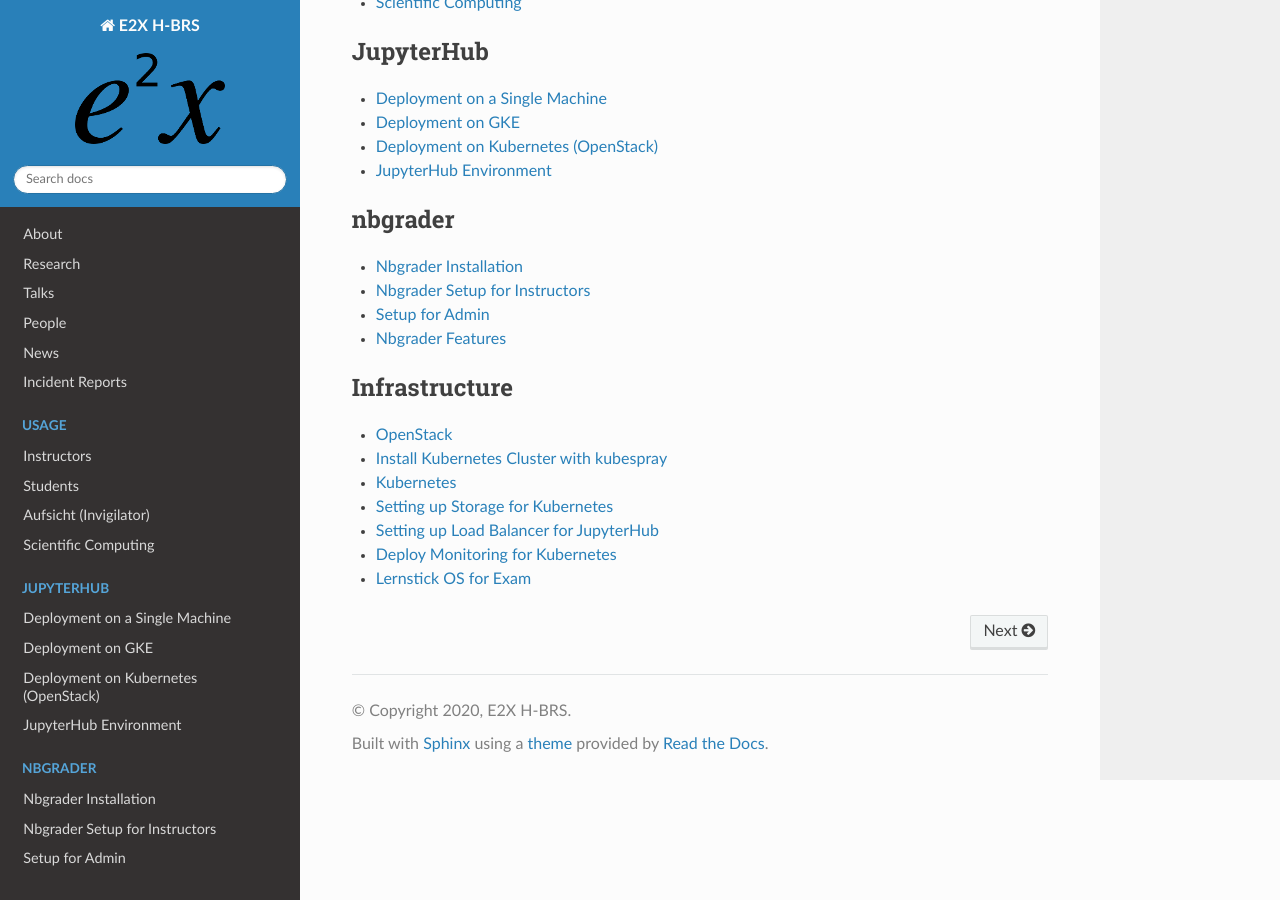
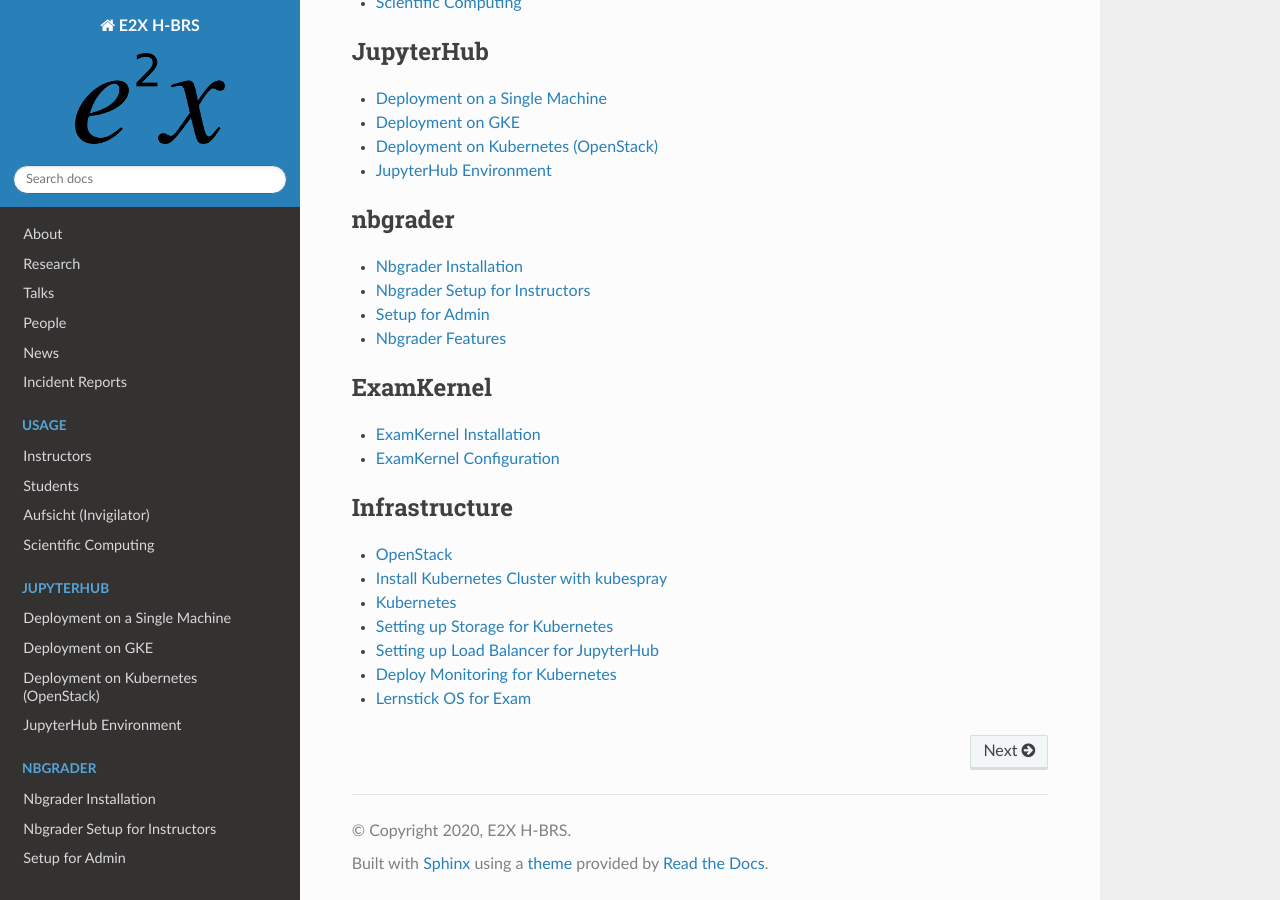
Before and after one commit to DigiKlausur/e2x-docs, a Sphinx documentation site: the page built from docs/source/index.rst, in a window 1280 px wide and 900 px high, scrolled down 649 px. Built offline with Sphinx 7.4.7 and the Read the Docs theme 2.0.0, drawn with Linux system fonts in a browser that asks for light colours.

Commit message:
Add ExamKernel to index

```diff
--- a/docs/source/index.rst
+++ b/docs/source/index.rst
@@ -54,6 +54,14 @@
 
 .. toctree::
    :maxdepth: 2
+   :caption: ExamKernel
+   :titlesonly:
+
+   exam_kernel/installation
+   exam_kernel/configuration
+
+.. toctree::
+   :maxdepth: 2
    :caption: Infrastructure
    :titlesonly:
 
```
